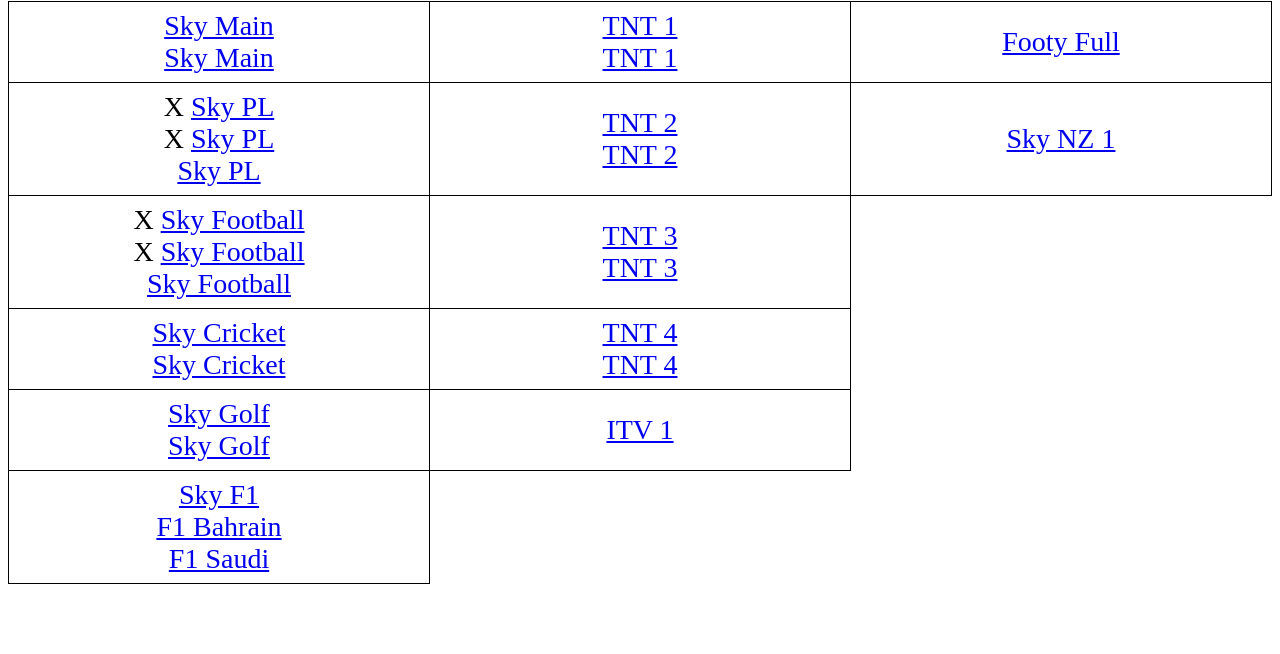
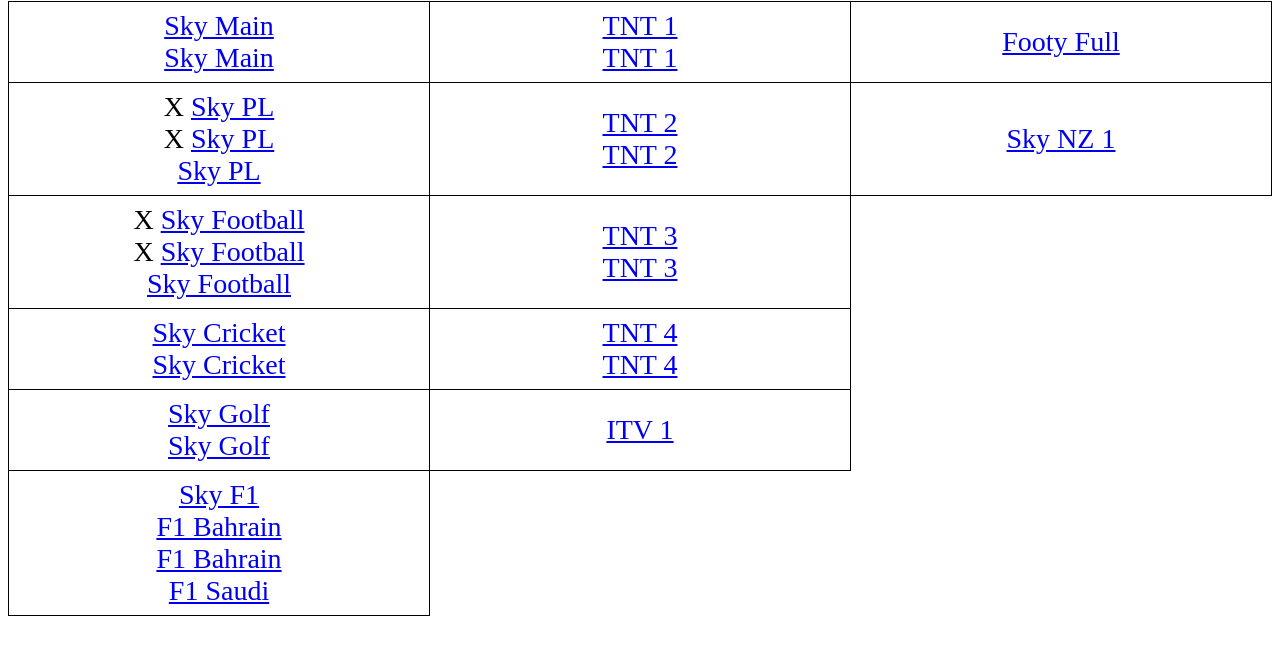
Before and after one commit to tobias-runeson/sport, a plain HTML site: page index.html in a window 1280 px wide. Shown: the part 66-720 px from the top of the page. Drawn offline with Linux system fonts and the light colour scheme.

Commit message:
Add files via upload

```diff
--- a/index.html
+++ b/index.html
@@ -60,6 +60,7 @@
     <tr>
         <td><a href="https://cricplay2.xyz/sky-sports-f1">Sky F1</a><br>
         <a href="https://m.ok.ru/video/6671744633443">F1 Bahrain</a><br>
+        <a href="https://watchf1full.com/race-formula-1-bahrain-grand-prix-march-01-2023_b4d97a36a.html">F1 Bahrain</a><br>
         <a href="https://m.ok.ru/video/6695511788131">F1 Saudi</a></td>
     </tr>
 </table>
```
